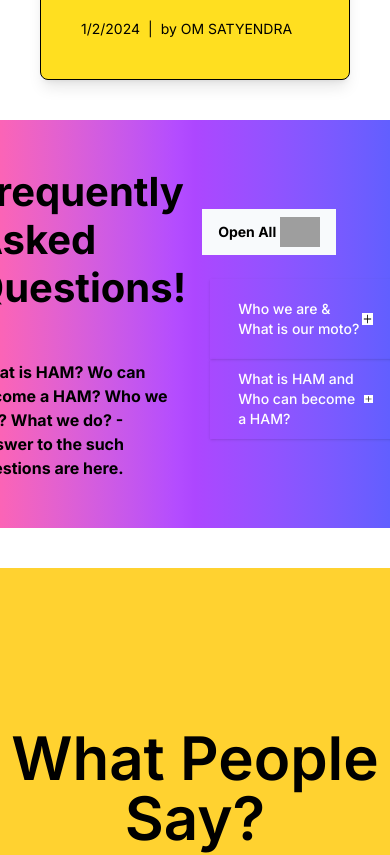
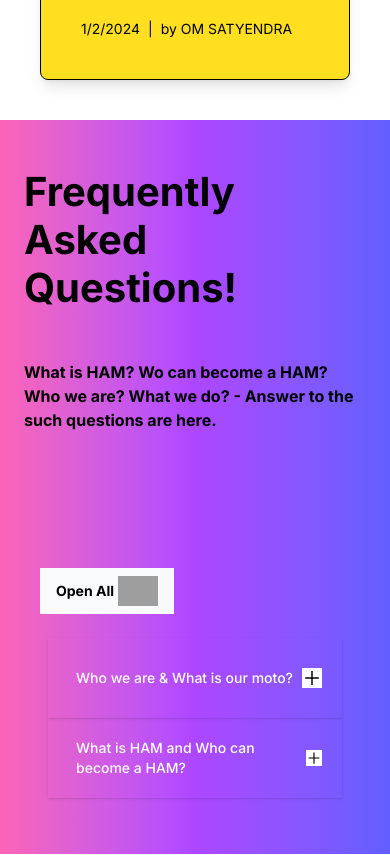
Before and after one commit to sorapatna/SORA-WEBSITE, a Next.js app: page / in a window 390 px wide. Shown: the part 10100-10955 px from the top of the page. Built offline with nearby package versions, Linux system fonts and the light colour scheme; grey boxes are pictures that could not be loaded.

Commit message:
Update globals.css

```diff
--- a/app/globals.css
+++ b/app/globals.css
@@ -111,7 +111,7 @@ li {
 @utility camp-quote { @apply absolute -right-6 bottom-4 w-[140px] lg:bottom-10 xl:-right-8 xl:w-[186px] 2xl:right-0; }
 @utility feature-phone { @apply absolute top-[13%] z-10 hidden max-w-[1500px] rotate-15 md:-left-16 lg:flex 2xl:left-20; }
 @utility get-app {
-    @apply relative flex  flexCenter w-full bg-linear-to-r from-pink-400 via-purple-500 to-indigo-500 bg-cover bg-center bg-no-repeat px-6 py-12 text-black sm:flex-row sm:gap-12 sm:py-24 lg:px-20 xl:max-h-[598px] 2xl:rounded-3xl;
+    @apply max-w-7xl mx-auto relative flex w-full flex-col justify-between gap-32 overflow-hidden bg-linear-to-r from-pink-400 via-purple-500 to-indigo-500 bg-cover bg-center bg-no-repeat px-6 py-12 text-black sm:flex-row sm:gap-12 sm:py-24 lg:px-20 xl:max-h-149.5 2xl:rounded-3xl;
 }
 
 /* 5. Custom Raw CSS Styles */
```
